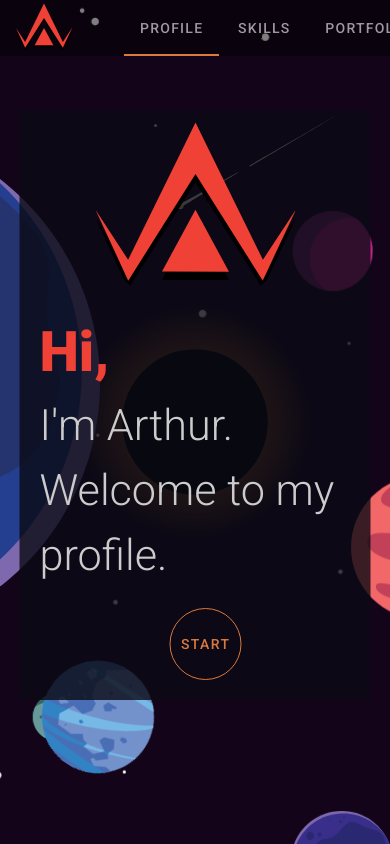
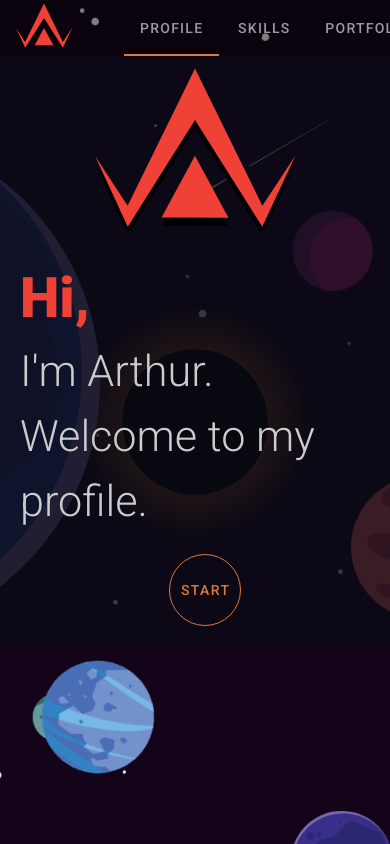
Before and after one commit to hzd-artur/my-profile, a Nuxt app: page / in a window 390 px wide. Built offline with nearby package versions, Linux system fonts and the light colour scheme.

Commit message:
fixes double scrollbar bug

```diff
--- a/layouts/default.vue
+++ b/layouts/default.vue
@@ -71,7 +71,7 @@
       />
     </v-navigation-drawer>
 
-    <v-main>
+    <v-main class="overflow-hidden">
       <v-expand-transition>
         <Nuxt @changeDrawerState="changeDrawer" />
       </v-expand-transition>
@@ -134,7 +134,7 @@ body {
   overflow-x: hidden !important;
 }
 .overflow-hidden {
-  overflow: hidden !important;
+  overflow: hidden;
 }
 
 .theme--dark.v-application {
--- a/pages/index.vue
+++ b/pages/index.vue
@@ -93,12 +93,11 @@ export default {
 }
 @media (max-width: 600px) {
   .flex-logo {
-    overflow-x: auto;
-    position: absolute;
-    width: 90%;
-    transform: translate(-50%, 0%);
-    top: 54px;
-    left: 50%;
+    overflow-y: auto;
+    position: inherit;
+    transform: translate(0%, 0%);
+
+    width: 100%;
     flex-wrap: wrap;
     background: rgba(10, 10, 20, 0.8);
   }
```
